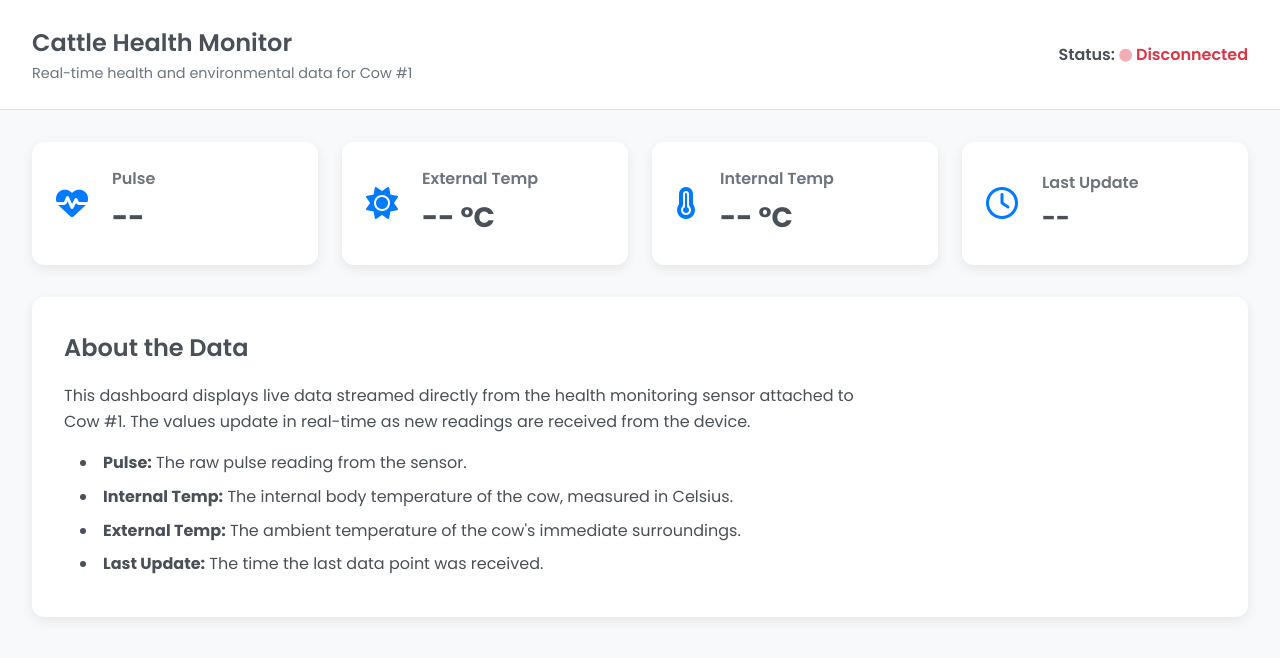
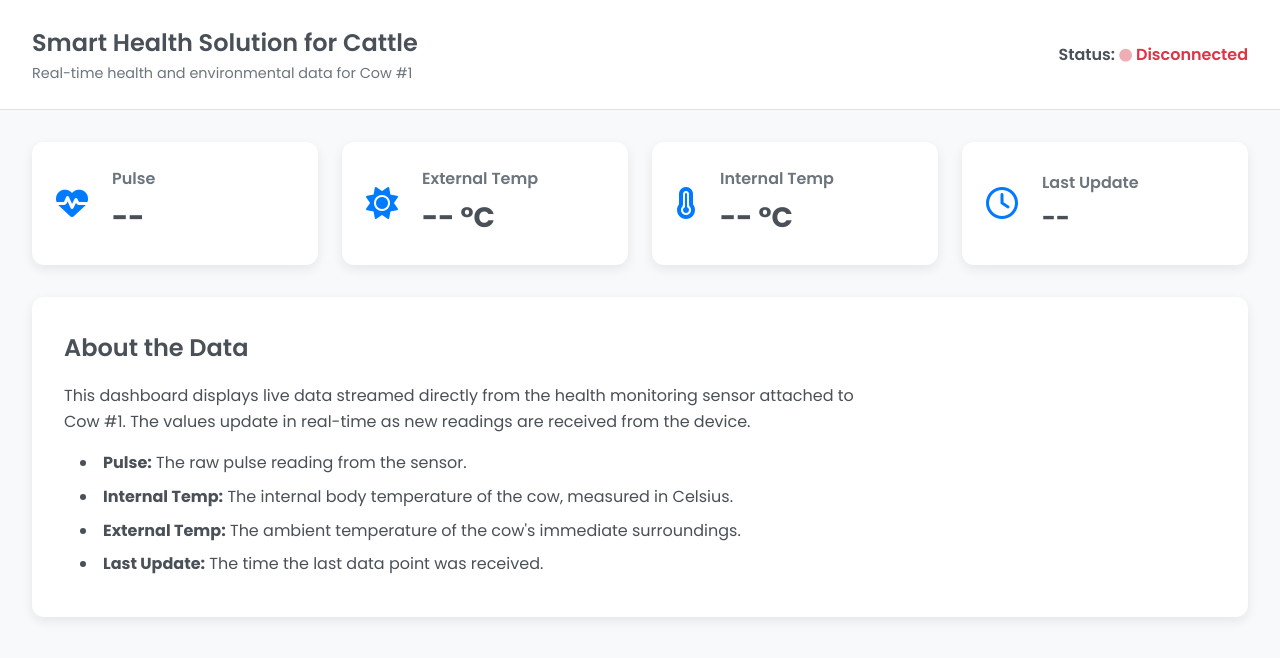
Before and after one commit to neslang-05/cattlehealth, a plain HTML site: page public/index.html in a window 1280 px wide. Drawn offline with Linux system fonts and the light colour scheme; no server answers.

Commit message:
Update v-3

```diff
--- a/public/index.html
+++ b/public/index.html
@@ -3,7 +3,7 @@
 <head>
     <meta charset="UTF-8">
     <meta name="viewport" content="width=device-width, initial-scale=1.0">
-    <title>Cattle Health Dashboard</title>
+    <title>Smart Health Solution for Cattle</title>
     <link rel="preconnect" href="https://fonts.googleapis.com">
     <link rel="preconnect" href="https://fonts.gstatic.com" crossorigin>
     <link href="https://fonts.googleapis.com/css2?family=Poppins:wght@300;400;600;700&display=swap" rel="stylesheet">
@@ -16,7 +16,7 @@
         <!-- Header -->
         <header class="header">
             <div class="header__title">
-                <h1>Cattle Health Monitor</h1>
+                <h1>Smart Health Solution for Cattle</h1>
                 <p>Real-time health and environmental data for Cow #1</p>
             </div>
             <div class="header__status">
```
